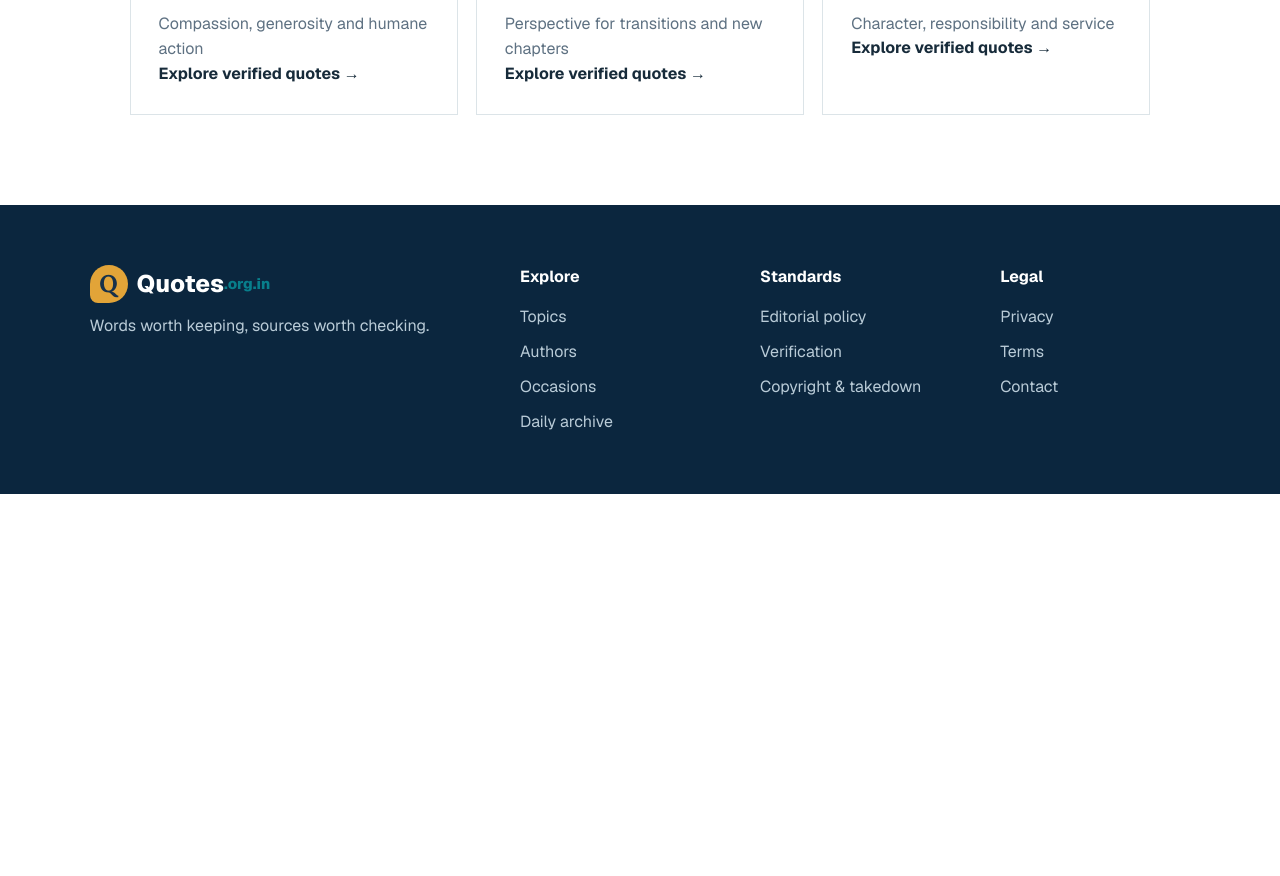
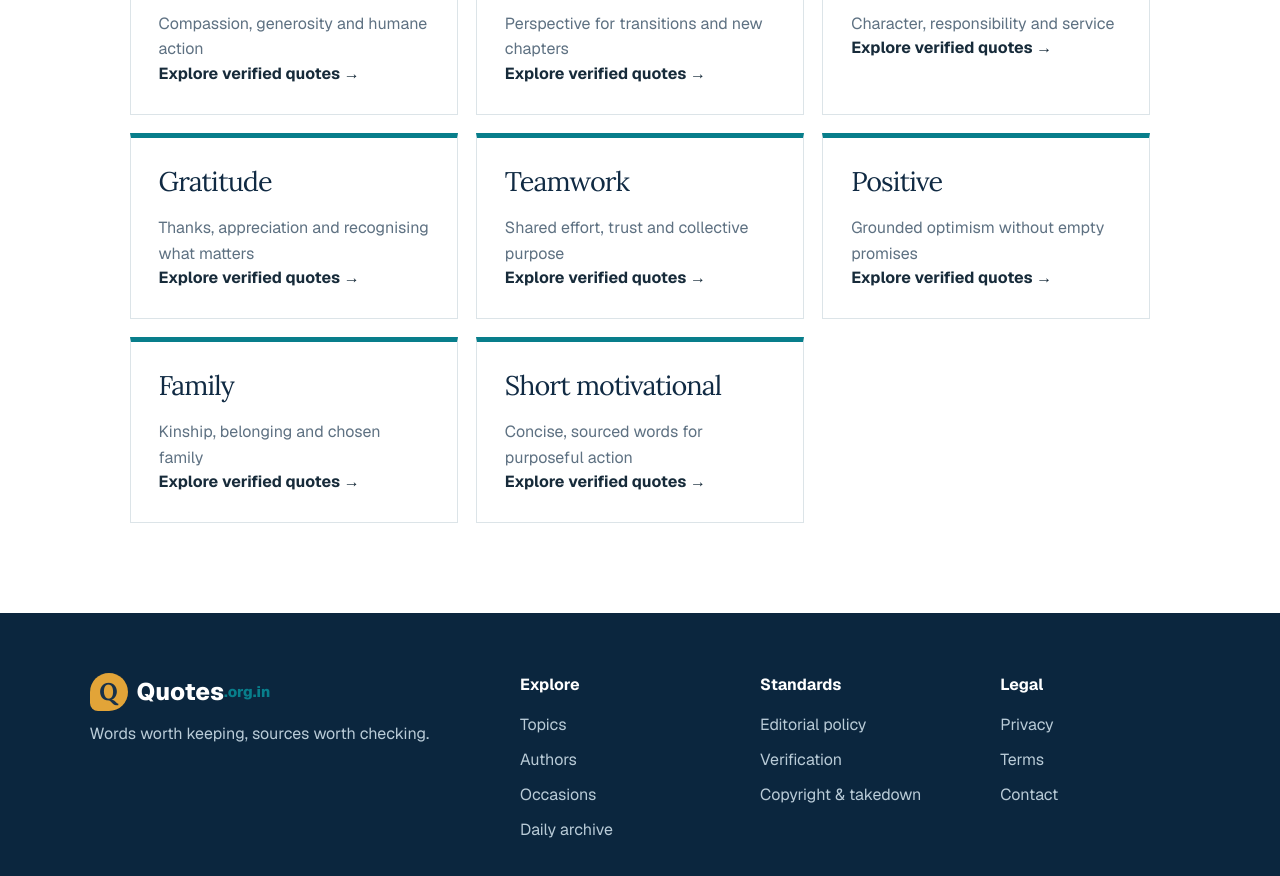
Before and after one commit to quotesorginweb/quotes, a Next.js app: page /topics in a window 1280 px wide. Shown: the part 940-1816 px from the top of the page. Before the commit the page ends 1434 px from the top, so only its background shows below. Built offline with nearby package versions, Linux system fonts and the light colour scheme.

Commit message:
Publish gratitude teamwork and positive content wave

```diff
--- a/app/data.ts
+++ b/app/data.ts
@@ -120,7 +120,7 @@ export const quotes: Quote[] = [
     source: "As You Like It, Act 2, Scene 1",
     sourceUrl: "https://www.folger.edu/explore/shakespeares-works/as-you-like-it/read/2/1/",
     verification: "verified-primary-source",
-    topics: ["strength", "change", "inspirational"],
+    topics: ["strength", "change", "inspirational", "short-motivational"],
     moods: ["positive", "reflective"],
     occasions: ["work", "graduation"],
     published: true,
@@ -137,7 +137,7 @@ export const quotes: Quote[] = [
     source: "As You Like It, Act 4, Scene 3",
     sourceUrl: "https://www.folger.edu/explore/shakespeares-works/as-you-like-it/read/4/3/",
     verification: "verified-primary-source",
-    topics: ["kindness", "life"],
+    topics: ["kindness", "life", "short-motivational"],
     moods: ["positive", "reflective"],
     occasions: ["friendship"],
     published: true,
@@ -154,7 +154,7 @@ export const quotes: Quote[] = [
     source: "Essays, First Series — Circles",
     sourceUrl: "https://www.gutenberg.org/files/16643/16643-h/16643-h.htm",
     verification: "verified-primary-source",
-    topics: ["motivational", "inspirational", "leadership"],
+    topics: ["motivational", "inspirational", "leadership", "short-motivational"],
     moods: ["positive"],
     occasions: ["work", "graduation"],
     published: true,
@@ -188,7 +188,7 @@ export const quotes: Quote[] = [
     source: "Second Inaugural Address, 4 March 1865",
     sourceUrl: "https://www.loc.gov/resource/mal.4361300/?st=text",
     verification: "verified-primary-source",
-    topics: ["kindness", "leadership", "life"],
+    topics: ["kindness", "leadership", "life", "short-motivational"],
     moods: ["reflective", "hopeful"],
     occasions: ["work"],
     published: true,
@@ -208,6 +208,108 @@ export const quotes: Quote[] = [
     topics: ["life", "change"],
     moods: ["reflective"],
     occasions: ["graduation", "retirement"],
+    published: true,
+    rights: "public-domain",
+    reviewedAt: "2026-07-27",
+  },
+  {
+    id: "q-shakespeare-005",
+    slug: "thanks-and-ever-thanks",
+    text: "I can no other answer make but thanks, and thanks, and ever thanks.",
+    normalizedText: "i can no other answer make but thanks and thanks and ever thanks",
+    author: "William Shakespeare",
+    authorSlug: "william-shakespeare",
+    source: "Twelfth Night, Act 3, Scene 3",
+    sourceUrl: "https://www.folger.edu/explore/shakespeares-works/twelfth-night/read/3/3/",
+    verification: "verified-primary-source",
+    topics: ["gratitude", "friendship", "positive"],
+    moods: ["grateful", "positive"],
+    occasions: ["graduation", "retirement", "friendship"],
+    published: true,
+    rights: "public-domain",
+    reviewedAt: "2026-07-27",
+  },
+  {
+    id: "q-shakespeare-006",
+    slug: "we-few-we-happy-few",
+    text: "We few, we happy few, we band of brothers.",
+    normalizedText: "we few we happy few we band of brothers",
+    author: "William Shakespeare",
+    authorSlug: "william-shakespeare",
+    source: "Henry V, Act 4, Scene 3",
+    sourceUrl: "https://www.folger.edu/explore/shakespeares-works/henry-v/read/4/3/",
+    verification: "verified-primary-source",
+    topics: ["teamwork", "leadership", "short-motivational"],
+    moods: ["positive", "strong"],
+    occasions: ["work", "graduation", "retirement"],
+    published: true,
+    rights: "public-domain",
+    reviewedAt: "2026-07-27",
+  },
+  {
+    id: "q-shakespeare-007",
+    slug: "one-touch-of-nature",
+    text: "One touch of nature makes the whole world kin.",
+    normalizedText: "one touch of nature makes the whole world kin",
+    author: "William Shakespeare",
+    authorSlug: "william-shakespeare",
+    source: "Troilus and Cressida, Act 3, Scene 3",
+    sourceUrl: "https://www.folger.edu/explore/shakespeares-works/troilus-and-cressida/read/3/3/",
+    verification: "verified-primary-source",
+    topics: ["family", "teamwork", "life"],
+    moods: ["reflective", "positive"],
+    occasions: ["friendship", "wedding"],
+    published: true,
+    rights: "public-domain",
+    reviewedAt: "2026-07-27",
+  },
+  {
+    id: "q-shakespeare-008",
+    slug: "our-doubts-are-traitors",
+    text: "Our doubts are traitors, and makes us lose the good we oft might win, by fearing to attempt.",
+    normalizedText: "our doubts are traitors and makes us lose the good we oft might win by fearing to attempt",
+    author: "William Shakespeare",
+    authorSlug: "william-shakespeare",
+    source: "Measure for Measure, Act 1, Scene 4",
+    sourceUrl: "https://www.folger.edu/explore/shakespeares-works/measure-for-measure/read/1/4/",
+    verification: "verified-primary-source",
+    topics: ["motivational", "change", "leadership"],
+    moods: ["strong", "hopeful"],
+    occasions: ["work", "graduation"],
+    published: true,
+    rights: "public-domain",
+    reviewedAt: "2026-07-27",
+  },
+  {
+    id: "q-confucius-003",
+    slug: "modest-in-speech-exceeds-in-actions",
+    text: "The superior man is modest in his speech, but exceeds in his actions.",
+    normalizedText: "the superior man is modest in his speech but exceeds in his actions",
+    author: "Confucius",
+    authorSlug: "confucius",
+    source: "Analects, Book 14 (Xian Wen)",
+    sourceUrl: "https://ctext.org/analects/xian-wen",
+    verification: "verified-reliable-secondary-source",
+    topics: ["leadership", "teamwork", "motivational"],
+    moods: ["reflective", "strong"],
+    occasions: ["work", "graduation"],
+    published: true,
+    rights: "public-domain",
+    reviewedAt: "2026-07-27",
+  },
+  {
+    id: "q-confucius-004",
+    slug: "friends-from-distant-quarters",
+    text: "Is it not delightful to have friends coming from distant quarters?",
+    normalizedText: "is it not delightful to have friends coming from distant quarters",
+    author: "Confucius",
+    authorSlug: "confucius",
+    source: "Analects, Book 1 (Xue Er)",
+    sourceUrl: "https://ctext.org/analects/xue-er",
+    verification: "verified-reliable-secondary-source",
+    topics: ["friendship", "gratitude", "positive"],
+    moods: ["positive", "grateful"],
+    occasions: ["friendship", "graduation", "retirement"],
     published: true,
     rights: "public-domain",
     reviewedAt: "2026-07-27",
@@ -247,6 +349,11 @@ export const topics = [
   { slug: "kindness", label: "Kindness", note: "Compassion, generosity and humane action", color: "teal" },
   { slug: "change", label: "Change", note: "Perspective for transitions and new chapters", color: "gold" },
   { slug: "leadership", label: "Leadership", note: "Character, responsibility and service", color: "coral" },
+  { slug: "gratitude", label: "Gratitude", note: "Thanks, appreciation and recognising what matters", color: "gold" },
+  { slug: "teamwork", label: "Teamwork", note: "Shared effort, trust and collective purpose", color: "blue" },
+  { slug: "positive", label: "Positive", note: "Grounded optimism without empty promises", color: "teal" },
+  { slug: "family", label: "Family", note: "Kinship, belonging and chosen family", color: "violet" },
+  { slug: "short-motivational", label: "Short motivational", note: "Concise, sourced words for purposeful action", color: "coral" },
 ];
 
 export const authors = [
--- a/app/globals.css
+++ b/app/globals.css
@@ -98,3 +98,4 @@ footer { display:grid; grid-template-columns:2fr repeat(3,1fr); gap:50px; paddin
 .image-spec { margin-top:55px; padding:38px; display:grid; grid-template-columns:.8fr 1.2fr; gap:35px; background:#edf7f5; border:1px solid #c9e3df; }.image-spec>div:last-child{display:grid;grid-template-columns:repeat(2,1fr);gap:10px}.image-spec article{display:grid;gap:4px;padding:18px;background:#fff;border-left:4px solid var(--teal)}.image-spec article span{color:var(--blue);font-weight:700}.image-spec article small{color:var(--muted)}
 .author-hero{display:grid;grid-template-columns:130px 1fr;gap:32px;align-items:center}.author-hero .monogram{width:120px;height:120px;margin:0;font-size:38px}.author-layout{display:grid;grid-template-columns:1fr 300px;gap:60px}.author-layout p{line-height:1.8;color:var(--muted)}.author-layout ul{padding-left:20px}.author-facts{align-self:start;padding:28px;background:#f3f7f8;border-top:5px solid var(--gold)}.author-facts dl{display:grid;gap:0}.author-facts dt{margin-top:17px;font-size:11px;text-transform:uppercase;letter-spacing:.08em;color:var(--muted)}.author-facts dd{margin:5px 0 0;font-weight:700;color:var(--navy)}
 @media(max-width:800px){.image-spec,.author-layout{grid-template-columns:1fr}.author-hero{grid-template-columns:1fr}.image-spec>div:last-child{grid-template-columns:1fr}.author-hero .monogram{width:90px;height:90px}}
+.collection-callout{margin-bottom:28px;padding:30px;background:#f0f8f6;border-left:6px solid var(--teal)}.collection-callout h2{font-size:30px}.collection-callout p:last-child{color:var(--muted);line-height:1.7;max-width:760px}
--- a/app/topics/[slug]/page.tsx
+++ b/app/topics/[slug]/page.tsx
@@ -1,8 +1,19 @@
-import type { Metadata } from "next";
-import { notFound } from "next/navigation";
-import { CollectionControls } from "../../components";
-import { publicQuotes, topics } from "../../data";
-import { PageShell } from "../../site-shell";
-export function generateStaticParams(){return topics.map(({slug})=>({slug}));}
-export async function generateMetadata({params}:{params:Promise<{slug:string}>}):Promise<Metadata>{const {slug}=await params;const topic=topics.find(t=>t.slug===slug);if(!topic)return{};return{title:`${topic.label} Quotes: Verified Sayings and Sources`,description:`A curated collection of verified ${topic.label.toLowerCase()} quotes with authors and source notes.`,alternates:{canonical:`/topics/${slug}`}}}
-export default async function TopicPage({params}:{params:Promise<{slug:string}>}){const {slug}=await params;const topic=topics.find(t=>t.slug===slug);if(!topic)notFound();const selected=publicQuotes.filter(q=>q.topics.includes(slug));return <PageShell><section className="page-hero"><div className="breadcrumbs"><a href="/">Home</a> / <a href="/topics">Topics</a> / {topic.label}</div><p className="eyebrow">Verified collection</p><h1>{topic.label} quotes</h1><p>{topic.note}. Each quotation below has passed our publication rules and includes a traceable source.</p><p><small>Reviewed 20 July 2026 · Quotes.org.in editorial desk</small></p></section><section className="content">{selected.length?<CollectionControls quotes={selected}/>:<div className="quote-card"><h2>Collection in editorial review</h2><p>We have not published filler or unverified quotations to make this page look complete. Verified entries will appear after source and rights review.</p></div>}</section></PageShell>}
+import type {Metadata} from "next";
+import {notFound} from "next/navigation";
+import {CollectionControls} from "../../components";
+import {publicQuotes,topics} from "../../data";
+import {PageShell} from "../../site-shell";
+
+const collectionContext:Record<string,string>={
+  gratitude:"Gratitude is more than forced positivity. These quotations recognise friendship, generosity and the value of receiving help with attention and sincerity.",
+  teamwork:"Good teamwork depends on trust, shared effort and responsibility. The selections preserve their original dramatic or philosophical context rather than turning every line into corporate advice.",
+  leadership:"Leadership is treated here as character expressed through action. A dedicated work-focused subgroup highlights modest speech, courage, service and collective purpose.",
+  positive:"This collection favours grounded hope over empty reassurance: words that acknowledge difficulty while leaving room for friendship, learning and deliberate action.",
+  family:"Family can mean ancestry, household, community or chosen kinship. These sourced quotations explore belonging without assuming every reader has the same family experience.",
+  change:"Change can be chosen, resisted or imposed. These quotations offer perspective for transitions without pretending that every difficult change is automatically beneficial.",
+  "short-motivational":"Short quotations are useful when the source remains visible. Every line here is concise enough for a note or image while retaining its author, work and location.",
+};
+
+export function generateStaticParams(){return topics.map(({slug})=>({slug}))}
+export async function generateMetadata({params}:{params:Promise<{slug:string}>}):Promise<Metadata>{const{slug}=await params;const topic=topics.find(item=>item.slug===slug);if(!topic)return{};return{title:`${topic.label} Quotes: Verified Sayings and Sources`,description:`A curated collection of verified ${topic.label.toLowerCase()} quotes with authors and source notes.`,alternates:{canonical:`/topics/${slug}`}}}
+export default async function TopicPage({params}:{params:Promise<{slug:string}>}){const{slug}=await params;const topic=topics.find(item=>item.slug===slug);if(!topic)notFound();const selected=publicQuotes.filter(quote=>quote.topics.includes(slug));const work=selected.filter(quote=>quote.occasions.includes("work"));return <PageShell><section className="page-hero"><div className="breadcrumbs"><a href="/">Home</a> / <a href="/topics">Topics</a> / {topic.label}</div><p className="eyebrow">Verified collection</p><h1>{topic.label} quotes</h1><p>{collectionContext[slug]||topic.note}. Each quotation includes a traceable source and approved rights status.</p><p><small>Reviewed 27 July 2026 · Quotes.org.in editorial desk · {selected.length} verified quotations</small></p></section><section className="content">{slug==="leadership"&&<aside className="collection-callout"><p className="eyebrow">Leadership quotes for work</p><h2>Character that becomes visible in action.</h2><p>{work.length} quotations in this collection are especially relevant to responsibility, teamwork and conduct at work. Use them to frame discussion—not as substitutes for clear goals or fair management.</p></aside>}{selected.length?<CollectionControls quotes={selected}/>:<div className="quote-card"><h2>Collection in editorial review</h2><p>We have not published filler or unverified quotations to make this page look complete. Verified entries will appear after source and rights review.</p></div>}</section></PageShell>}
```
Also changed, not shown: 2 other files (tests, documents, lock files or other folders).
